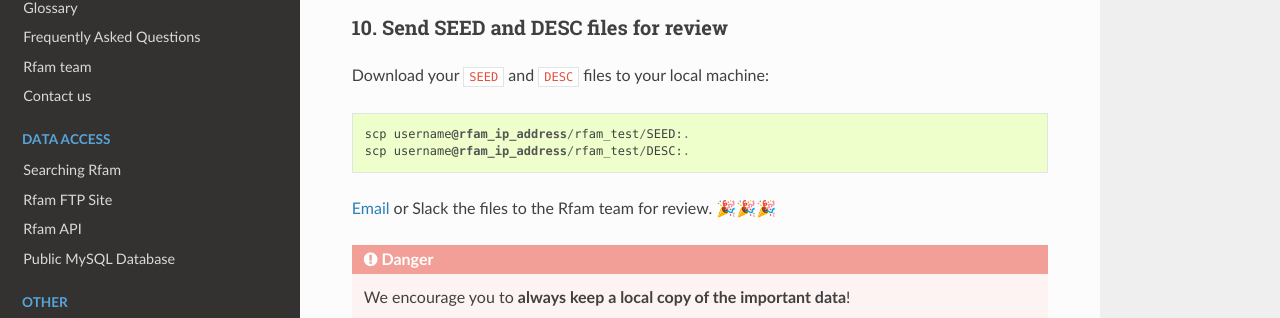
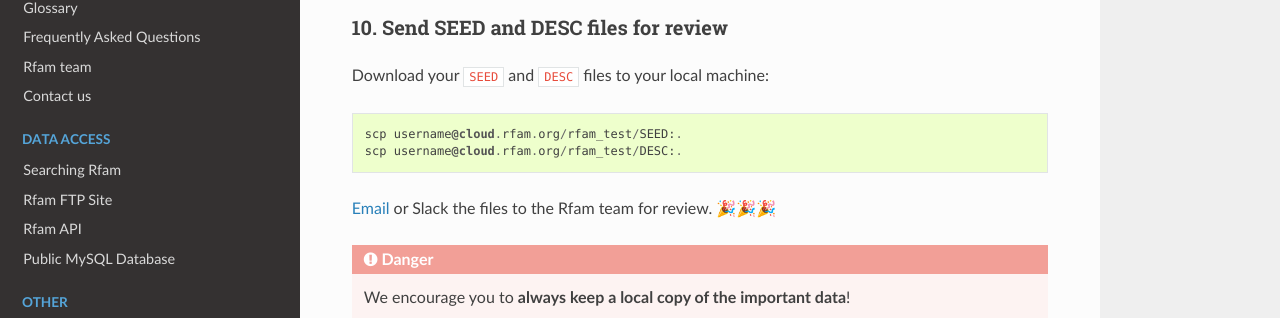
Before and after one commit to Rfam/rfam-docs, a Sphinx documentation site: the page built from docs/source/rfam-cloud.rst, in a window 1280 px wide and 900 px high, scrolled down 5830 px. Shown: the part 133-451 px from the top of the window. Built offline with Sphinx 7.4.7 and the Read the Docs theme 2.0.0, drawn with Linux system fonts in a browser that asks for light colours; some of the changed text lies outside the part shown.

Commit message:
Update IP address

```diff
--- a/docs/source/rfam-cloud.rst
+++ b/docs/source/rfam-cloud.rst
@@ -28,7 +28,7 @@
 
 Use the login and password provided by the Rfam team to ``ssh`` to Rfam cloud::
 
-  ssh username@rfam_ip_address
+  ssh username@cloud.rfam.org
 
 You should see a command line prompt:
 
@@ -205,8 +205,8 @@
 
 Download your ``SEED`` and ``DESC`` files to your local machine::
 
-  scp username@rfam_ip_address/rfam_test/SEED:.
-  scp username@rfam_ip_address/rfam_test/DESC:.
+  scp username@cloud.rfam.org/rfam_test/SEED:.
+  scp username@cloud.rfam.org/rfam_test/DESC:.
 
 `Email <https://rfam.readthedocs.io/en/latest/contact-us.html>`_  or Slack the files to the Rfam team for review. 🎉🎉🎉
 
```
